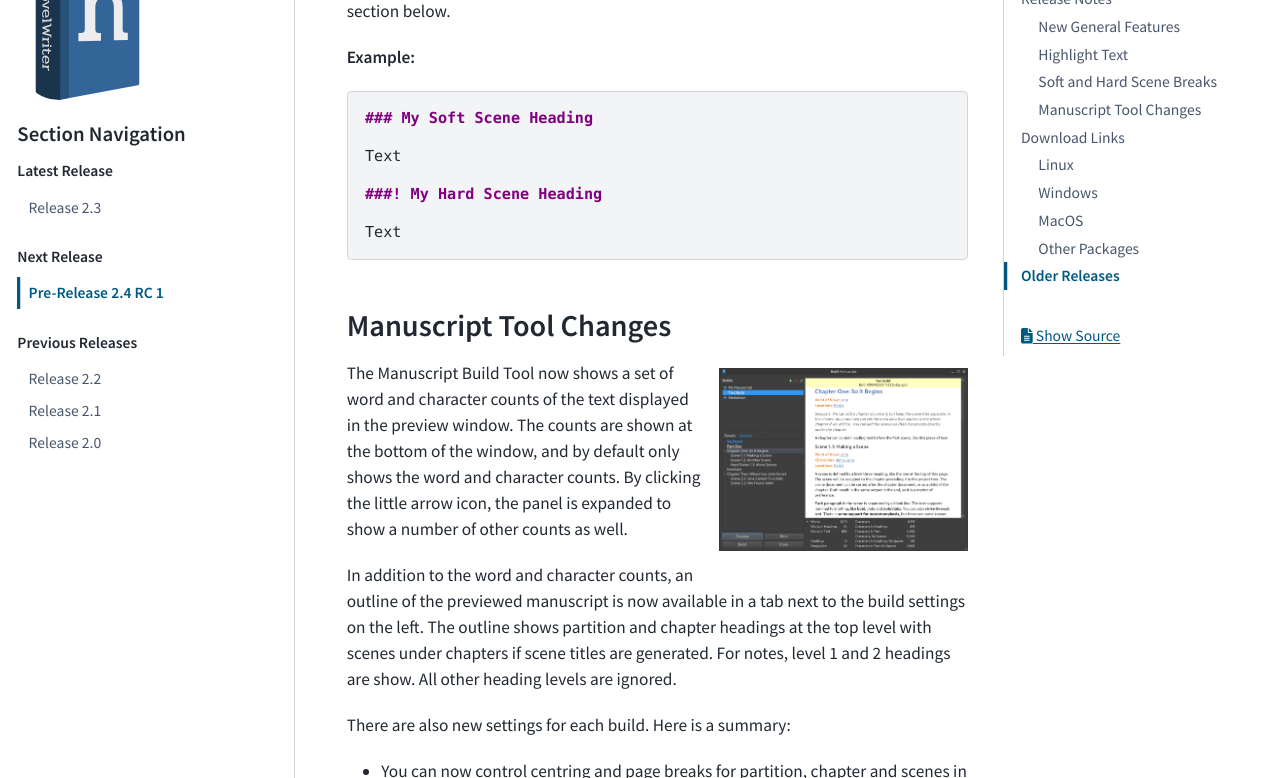
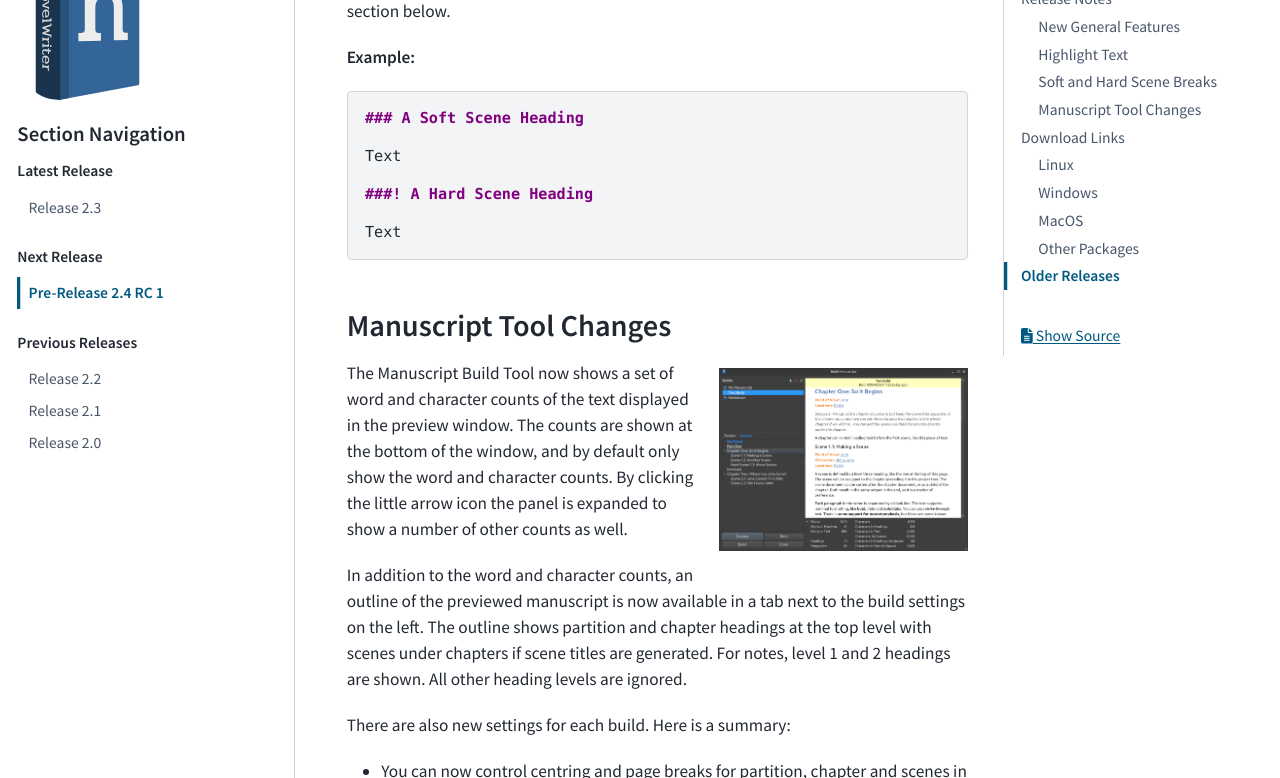
Before and after one commit to vkbo/novelWriter.io, a Sphinx documentation site: the page built from source/releases/release_2_4.rst, in a window 1280 px wide and 1400 px high, scrolled down 1686 px. Shown: the part 151-929 px from the top of the window. Built offline with Sphinx 7.4.7 and the PyData theme 0.15.4, drawn with Linux system fonts in a browser that asks for light colours; some of the changed text lies outside the part shown.

Commit message:
Fix some typos etc

```diff
--- a/source/releases/release_2_4.rst
+++ b/source/releases/release_2_4.rst
@@ -65,11 +65,11 @@ your manuscript document. See the section below.
 
 .. code-block:: md
 
-   ### My Soft Scene Heading
+   ### A Soft Scene Heading
 
    Text
 
-   ###! My Hard Scene Heading
+   ###! A Hard Scene Heading
 
    Text
 
@@ -82,12 +82,12 @@ Manuscript Tool Changes
    :align: right
 
 The Manuscript Build Tool now shows a set of word and character counts of the text displayed in the preview window. The counts are
-shown at the bottom of the window, and by default only shows the word and character counts. By clicking the little arrow icon, the
+shown at the bottom of the window, and by default only show the word and character counts. By clicking the little arrow icon the
 panel is expanded to show a number of other counts as well.
 
 In addition to the word and character counts, an outline of the previewed manuscript is now available in a tab next to the build
 settings on the left. The outline shows partition and chapter headings at the top level with scenes under chapters if scene titles
-are generated. For notes, level 1 and 2 headings are show. All other heading levels are ignored.
+are generated. For notes, level 1 and 2 headings are shown. All other heading levels are ignored.
 
 There are also new settings for each build. Here is a summary:
 
```
Also changed, not shown: other parts of source/releases/release_2_4.rst (+1 -1 lines).
